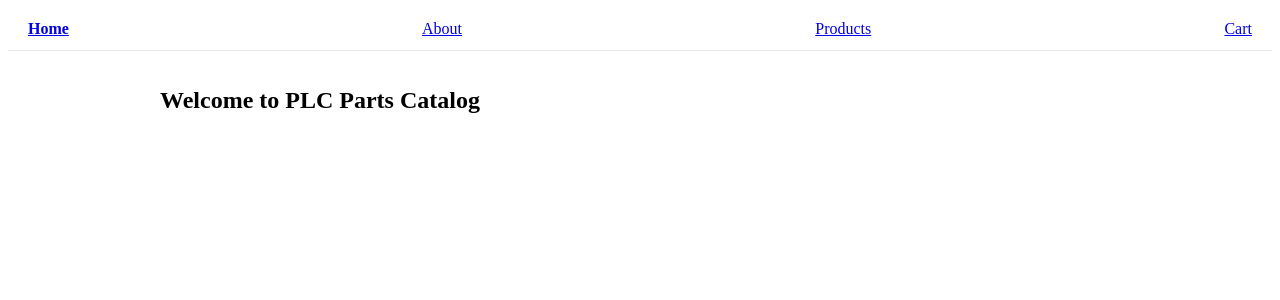
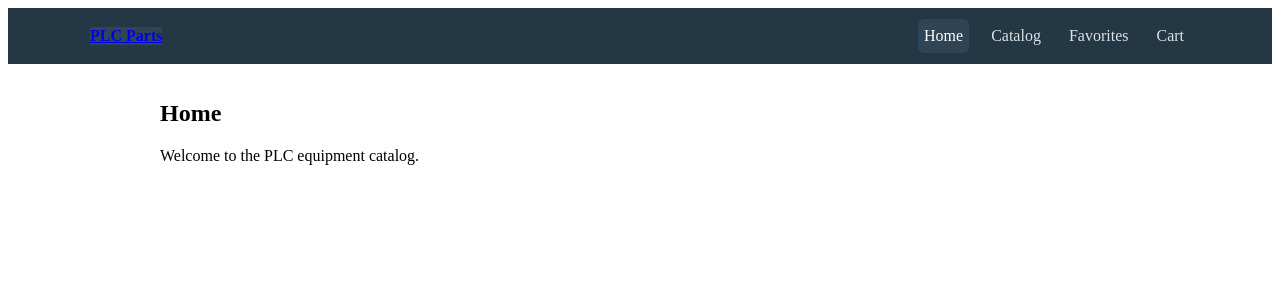
Before and after one commit to TheXName/plc_parts_catalog, a Vue app: page / in a window 1280 px wide. Shown: the top 300 px of the page. Built offline with nearby package versions, Linux system fonts and the light colour scheme.

Commit message:
Updating views
Unnecessary pages were removed, new views were added. The navigation bar was updated for the new pages

```diff
--- a/src/components/TheNavigation.vue
+++ b/src/components/TheNavigation.vue
@@ -1,10 +1,16 @@
 <template>
-  <nav class="nav">
-    <router-link to="/">Home</router-link>
-    <router-link to="/about">About</router-link>
-    <router-link to="/products">Products</router-link>
-    <router-link to="/cart">Cart</router-link>
-  </nav>
+  <header class="nav">
+    <div class="nav__inner">
+      <RouterLink class="brand" to="/">PLC Parts</RouterLink>
+
+      <nav class="menu">
+        <RouterLink to="/" exact-active-class="active">Home</RouterLink>
+        <RouterLink to="/catalog">Catalog</RouterLink>
+        <RouterLink to="/favorites">Favorites</RouterLink>
+        <RouterLink to="/cart">Cart</RouterLink>
+      </nav>
+    </div>
+  </header>
 </template>
 
 <script>
@@ -12,10 +18,11 @@ export default { name: 'TheNavigation' }
 </script>
 
 <style scoped>
-.nav{position:sticky;top:0;display:flex;justify-content:space-between;align-items:center;
-     padding:12px 20px;border-bottom:1px solid #e5e7eb;background:#fff}
-.brand{font-weight:700;text-decoration:none}
-.links{display:flex;gap:16px}
-.links a{text-decoration:none}
-.router-link-active{font-weight:600}
+.nav { background:#233745; color:#fff; }
+.nav__inner { max-width:1100px; margin:0 auto; padding:0 16px;
+  height:56px; display:flex; align-items:center; justify-content:space-between; }
+.brand { font-weight:700; }
+.menu { display:flex; gap:16px; }
+.menu a { color:#fff; opacity:.85; text-decoration:none; padding:8px 6px; border-radius:6px; }
+.menu a:hover, .menu a.active, .menu :global(.router-link-active) { opacity:1; background:#2f4556; }
 </style>
--- a/src/router/index.js
+++ b/src/router/index.js
@@ -1,20 +1,34 @@
 import { createRouter, createWebHistory } from 'vue-router'
+import HomeView from '@/views/HomeView.vue'
 
-import HomeView from '@/views/HomeView.vue'
-import AboutView from '@/views/AboutView.vue'
-import ProductsView from '@/views/ProductsView.vue'
+const routes = [
+  {
+    path: '/',
+    name: 'HomeView',
+    component: HomeView,
+  },
+  {
+    path: '/catalog',
+    name: 'catalog.view',
+    component: () => import('@/views/CatalogView.vue'),
+  },
+  {
+    path: '/favorites',
+    name: 'favorites.view',
+    component: () => import('@/views/FavoritesView.vue'),
+  },
+  {
+    path: '/cart',
+    name: 'cart.view',
+    component: () => import('@/views/CartView.vue'),
+  },
+  { path: '/:pathMatch(.*)*', redirect: '/' }
+]
 
 const router = createRouter({
-  history: createWebHistory(import.meta.env.BASE_URL),
-  routes: [
-    { path: '/', name: 'home', component: HomeView },
-    { path: '/products', name: 'products', component: ProductsView },
-    { path: '/about', name: 'about', component: AboutView }
-  ],
-
-  scrollBehavior() {
-    return { top: 0 }
-  }
+  history: createWebHistory(),
+  routes,
+  scrollBehavior: () => ({ top: 0 })
 })
 
 export default router
--- a/src/views/AboutView.vue
+++ /dev/null
@@ -1,10 +0,0 @@
-<template>
-  <section>
-    <h1>About</h1>
-    <p>This website presents sensors and devices for PLC equipment.</p>
-  </section>
-</template>
-
-<script>
-export default { name: 'AboutView' }
-</script>
--- /dev/null
+++ b/src/views/CartView.vue
@@ -0,0 +1,9 @@
+<template>
+  <section>
+    <h1>Cart</h1>
+  </section>
+</template>
+
+<script>
+export default { name: 'CartView' }
+</script>
--- /dev/null
+++ b/src/views/CatalogView.vue
@@ -0,0 +1,9 @@
+<template>
+  <section>
+    <h1>Catalog</h1>
+  </section>
+</template>
+
+<script>
+export default { name: 'CatalogView' }
+</script>
--- /dev/null
+++ b/src/views/FavoritesView.vue
@@ -0,0 +1,9 @@
+<template>
+  <section>
+    <h1>Favorites</h1>
+  </section>
+</template>
+
+<script>
+export default { name: 'FavoritesView' }
+</script>
--- a/src/views/HomeView.vue
+++ b/src/views/HomeView.vue
@@ -1,6 +1,7 @@
 <template>
   <section>
-    <h1>Welcome to PLC Parts Catalog</h1>
+    <h1>Home</h1>
+    <p>Welcome to the PLC equipment catalog.</p>
   </section>
 </template>
 
--- a/src/views/ProductsView.vue
+++ /dev/null
@@ -1,10 +0,0 @@
-<template>
-  <section>
-    <h1>Products</h1>
-    <p>Here will be the PLC parts list.</p>
-  </section>
-</template>
-
-<script>
-export default { name: 'ProductsView' }
-</script>
```
Also changed, not shown: src/App.vue (+5 -5 lines).
